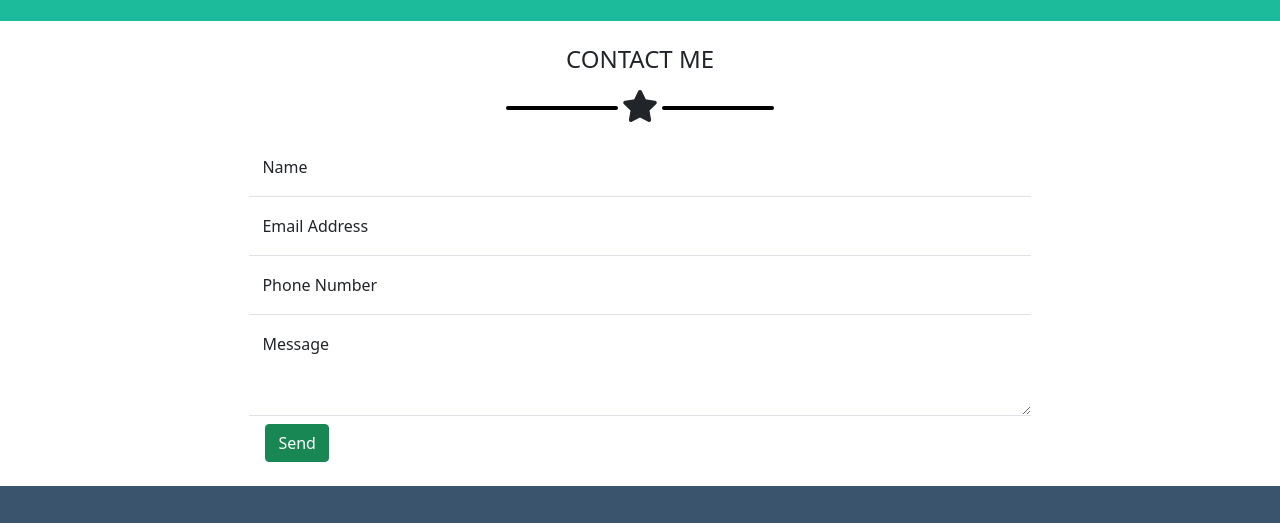
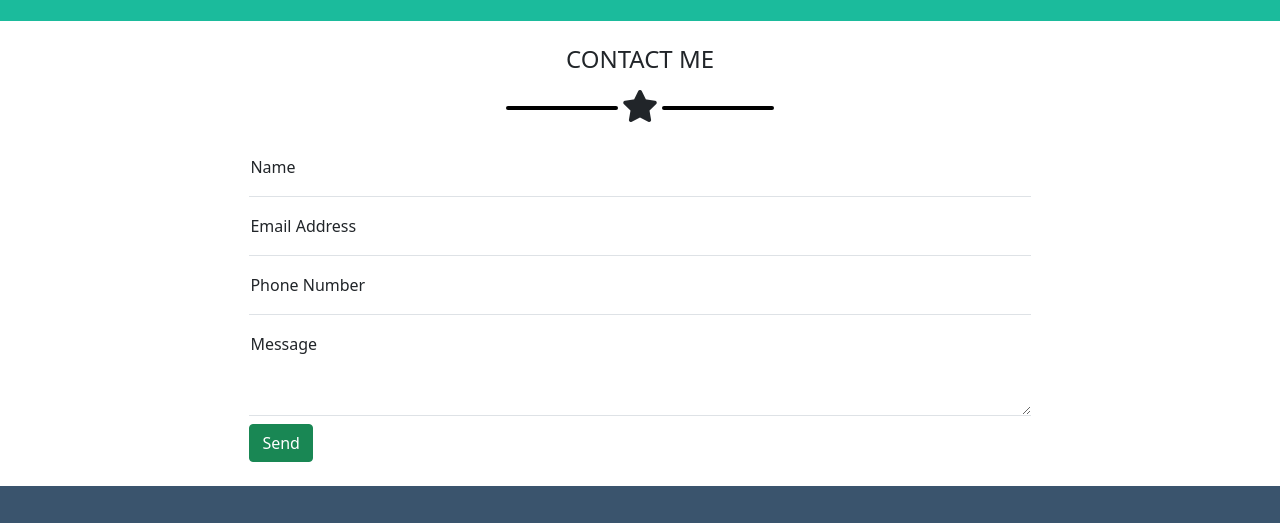
Before and after one commit to Alessio2299/html-css-bootstrap-freelancer, a plain HTML site: page index.html in a window 1280 px wide. Shown: the part 1305-1828 px from the top of the page. Drawn offline with nearby package versions, Linux system fonts and the light colour scheme.

Commit message:
Fix Form and Create hover

```diff
--- a/css/style.css
+++ b/css/style.css
@@ -49,3 +49,28 @@ nav{
   width: 40px;
   height: 40px;
 }
+#about button:hover i{
+  color: #000 !important;
+}
+.col img:hover{
+  opacity: 0.3;
+  cursor: pointer;
+}
+.index{
+  z-index: 99;
+}
+.formfix{
+  padding: 1rem 0 !important;
+}
+.fixtextarea{
+ padding: 1rem 0 0 0!important;
+}
+.fixtext{
+  padding: 1.8rem 0 0 0 !important;
+}
+.fixtextarea:focus~label{
+  transform: scale(.85) translateY(-0.5rem) !important;
+}
+.fixtext:focus~label{
+  transform: scale(.85) translateY(-0.5rem) !important;
+}
--- a/index.html
+++ b/index.html
@@ -10,8 +10,8 @@
     <title>Start Bootstrap</title>
   </head>
   <body>
-    <head>
-      <nav class="position-fixed top-0 start-0 end-0">
+    <header>
+      <nav class="index position-fixed plus_index top-0 start-0 end-0">
         <div class="container fix d-flex justify-content-between align-items-center">
           <span class="text-white fs-5 fw-bold">START BOOTSTRAP</span>
           <ul class="list-unstyled mt-3">
@@ -34,7 +34,7 @@
           <span class="text-white">GRAPHIC ARTIST - WEB DESIGNER - ILLUSTRATOR</span>
         </div>
       </div>
-    </head>
+    </header>
     <main>
       <section id="portfolio">
         <div class="container text-center pt-4 pb-4">
@@ -96,22 +96,22 @@
           <div class="form text-start mx-auto">
             <form>
               <div class="form-floating border-bottom">
-                <input type="email" class="form-control shadow" id="floatingInputValue" placeholder="name@example.com" value="">
-                <label for="floatingInputValue">Name</label>
+                <input type="email" class="fixtextarea form-control shadow" id="floatingInputValue" placeholder="name@example.com" value="">
+                <label class="formfix" for="floatingInputValue">Name</label>
               </div>
               <div class="form-floating border-bottom">
-                <input type="text" class="form-control shadow" id="floatingInputValue" placeholder="name@example.com" value="">
-                <label for="floatingInputValue">Email Address</label>
+                <input type="text" class="fixtextarea form-control shadow" id="floatingInputValue" placeholder="name@example.com" value="">
+                <label class="formfix" for="floatingInputValue">Email Address</label>
               </div>
               <div class="form-floating border-bottom">
-                <input type="number" class="form-control shadow" id="floatingInputValue" placeholder="name@example.com" value="">
-                <label for="floatingInputValue">Phone Number</label>
+                <input type="number" class="fixtextarea form-control shadow" id="floatingInputValue" placeholder="name@example.com" value="">
+                <label class="formfix" for="floatingInputValue">Phone Number</label>
               </div>
               <div class="form-floating border-bottom">
-                <textarea class="form-control shadow height" placeholder="Leave a comment here" id="floatingTextarea2"></textarea>
-                <label for="floatingTextarea2">Message</label>
+                <textarea class="fixtext form-control shadow height" placeholder="Leave a comment here" id="floatingTextarea2"></textarea>
+                <label class="formfix" for="floatingTextarea2">Message</label>
               </div>
-              <button type="submit" class="btn ms-3 mt-2 btn-success">Send</button>
+              <button type="submit" class="btn mt-2 btn-success">Send</button>
             </form>
           </div>
         </div>
@@ -125,7 +125,7 @@
             <span>2215 John Daniel Drive Clark, MO 54243</span>
           </div>
           <div class="col text-white my-3">
-            <span class="d-block">AROUND THE WEB</span>
+            <span class="d-block mb-2">AROUND THE WEB</span>
             <div class="rounded-circle border d-inline-block icon">
               <i class="lh-lg align-text-top text-white fab fa-facebook-f"></i>
             </div>
```
